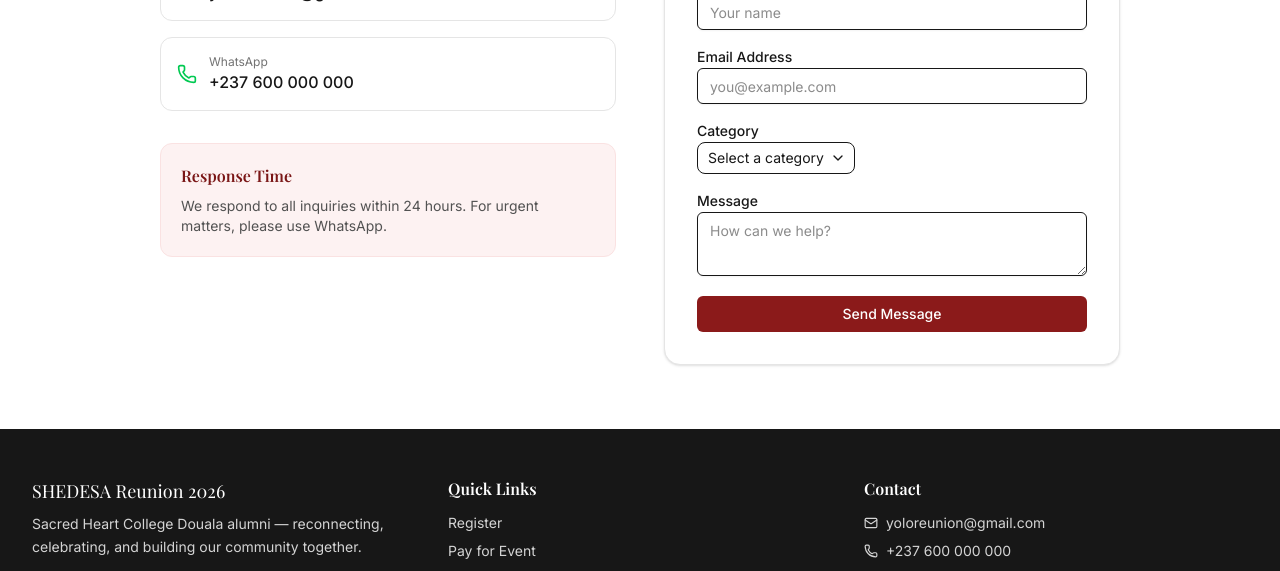
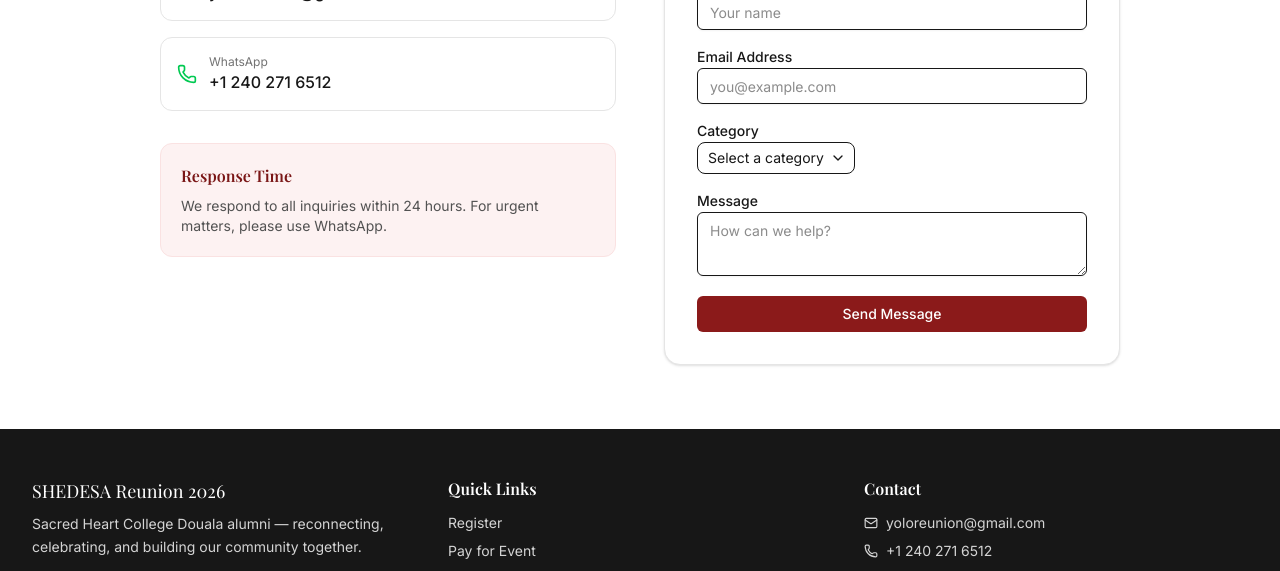
Before and after one commit to htchantcho/yolo_reunion_site, a Next.js app in the folder apps/reunion-website/: page /contact in a window 1280 px wide. Shown: the part 378-949 px from the top of the page. Built offline with nearby package versions, Linux system fonts and the light colour scheme; a web font is replaced by a local one.

Commit message:
fix: update WhatsApp number to +12402716512

```diff
--- a/apps/reunion-website/src/app/contact/page.tsx
+++ b/apps/reunion-website/src/app/contact/page.tsx
@@ -18,9 +18,9 @@ export default function ContactPage() {
                 <Mail size={20} style={{color:'#8B1A1A'}}/>
                 <div><p className="text-xs text-neutral-500">Email</p><p className="font-medium text-neutral-900">yoloreunion@gmail.com</p></div>
               </a>
-              <a href="https://wa.me/237600000000" target="_blank" rel="noopener noreferrer" className="flex items-center gap-3 p-4 rounded-xl border border-neutral-200 hover:border-green-300 hover:bg-green-50 transition-all">
+              <a href="https://wa.me/12402716512" target="_blank" rel="noopener noreferrer" className="flex items-center gap-3 p-4 rounded-xl border border-neutral-200 hover:border-green-300 hover:bg-green-50 transition-all">
                 <Phone size={20} className="text-green-500"/>
-                <div><p className="text-xs text-neutral-500">WhatsApp</p><p className="font-medium text-neutral-900">+237 600 000 000</p></div>
+                <div><p className="text-xs text-neutral-500">WhatsApp</p><p className="font-medium text-neutral-900">+1 240 271 6512</p></div>
               </a>
             </div>
             <div className="rounded-xl p-5 border" style={{background:'#FDF2F2',borderColor:'#FAE2E2'}}>
--- a/apps/reunion-website/src/components/layout/Footer.tsx
+++ b/apps/reunion-website/src/components/layout/Footer.tsx
@@ -21,7 +21,7 @@ export function Footer() {
             <h4 className="text-white font-semibold mb-3">Contact</h4>
             <div className="space-y-2 text-sm">
               <a href="mailto:yoloreunion@gmail.com" className="flex items-center gap-2 hover:text-white"><Mail size={14}/> yoloreunion@gmail.com</a>
-              <a href="https://wa.me/237600000000" className="flex items-center gap-2 hover:text-white" target="_blank" rel="noopener noreferrer"><Phone size={14}/> +237 600 000 000</a>
+              <a href="https://wa.me/12402716512" className="flex items-center gap-2 hover:text-white" target="_blank" rel="noopener noreferrer"><Phone size={14}/> +1 240 271 6512</a>
             </div>
           </div>
         </div>
--- a/apps/reunion-website/src/lib/constants.ts
+++ b/apps/reunion-website/src/lib/constants.ts
@@ -8,6 +8,6 @@ export const EVENT = {
   registrationFee: 35000,
   registrationFeeDisplay: '35,000 XAF',
   contactEmail: 'yoloreunion@gmail.com',
-  contactWhatsApp: '+237600000000',
+  contactWhatsApp: '+12402716512',
   socialLinks: { facebook: '', instagram: '', twitter: '' },
 } as const
--- a/apps/reunion-website/src/lib/email.ts
+++ b/apps/reunion-website/src/lib/email.ts
@@ -106,7 +106,7 @@ export async function sendRegistrationConfirmation({
             <p style="color:#555;font-size:14px;line-height:1.6;margin:0">
               Questions? Reply to this email or contact us at
               <a href="mailto:yoloreunion@gmail.com" style="color:#2D6A4F">yoloreunion@gmail.com</a>.<br>
-              WhatsApp: <strong>+237600000000</strong>
+              WhatsApp: <strong>+12402716512</strong>
             </p>
           </td>
         </tr>
```
